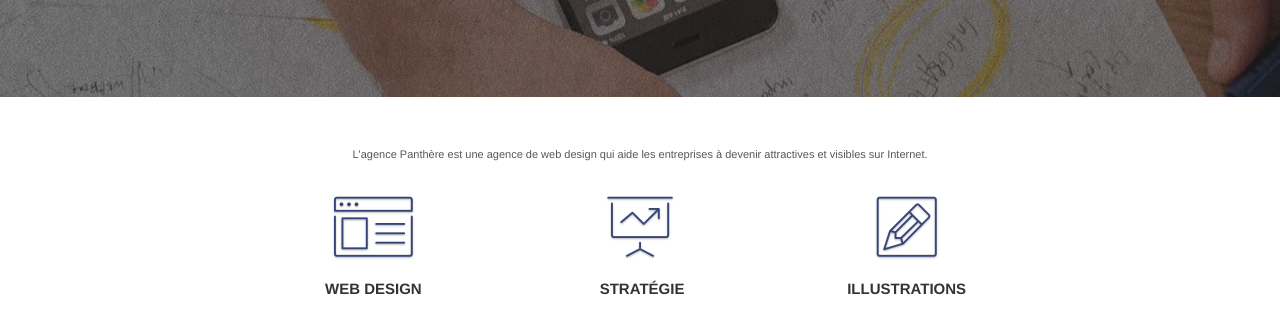
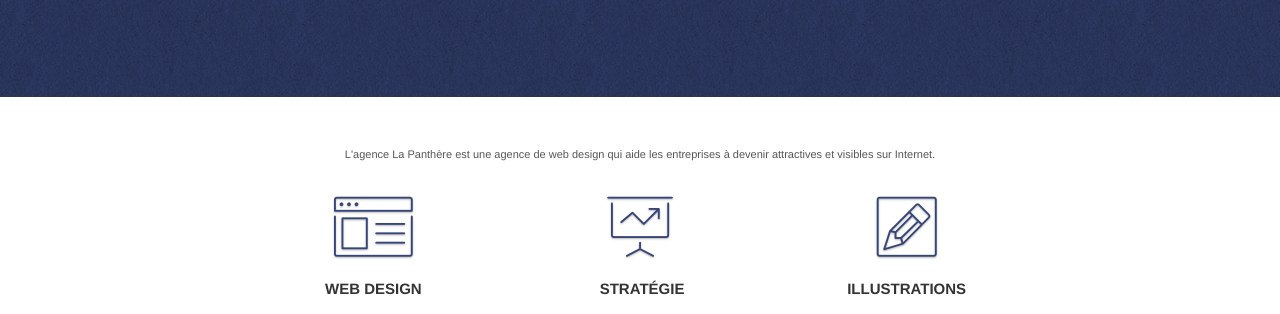
Before and after one commit to QuentinFROMENTE/Dev-Web-P4-Optimisez-un-site-web-existant, a plain HTML site: page index.html in a window 1280 px wide. Shown: the part 435-749 px from the top of the page. Drawn offline with Linux system fonts and the light colour scheme.

Commit message:
Ajout styles.min.css

```diff
--- a/index.html
+++ b/index.html
@@ -82,7 +82,7 @@
 	<div class="container bloc-md">
 		<div class="row">
 			<div class="col-sm-12 text-center">
-				<p>L'agence Panthère est une agence de web design qui aide les entreprises à devenir attractives et visibles sur Internet.</p>
+				<p>L'agence La Panthère est une agence de web design qui aide les entreprises à devenir attractives et visibles sur Internet.</p>
 			</div>
 		</div>
 		<div class="row voffset-lg med-width-whitespace">
```
Also changed, not shown: page2.html (+1 -1 lines), img/agence-la-panthere.min.jpg (deleted).
